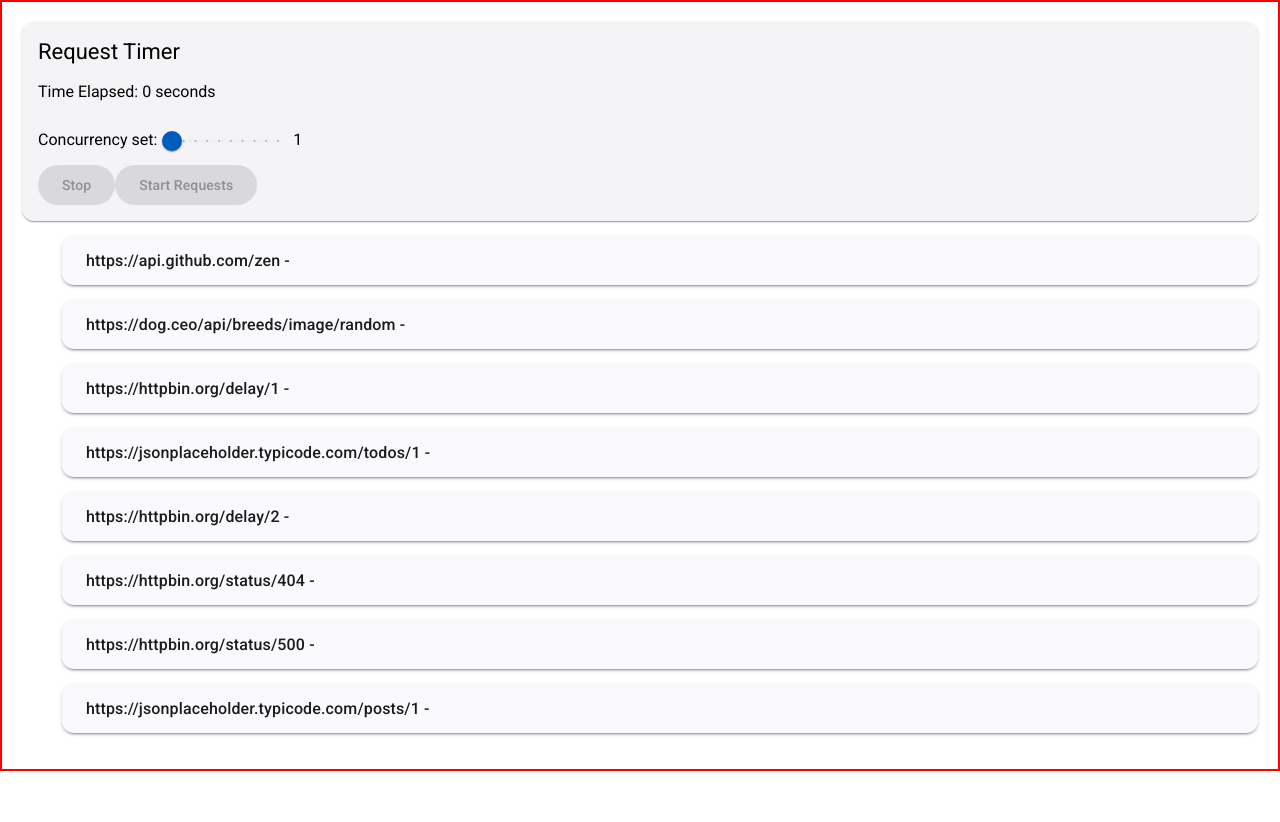
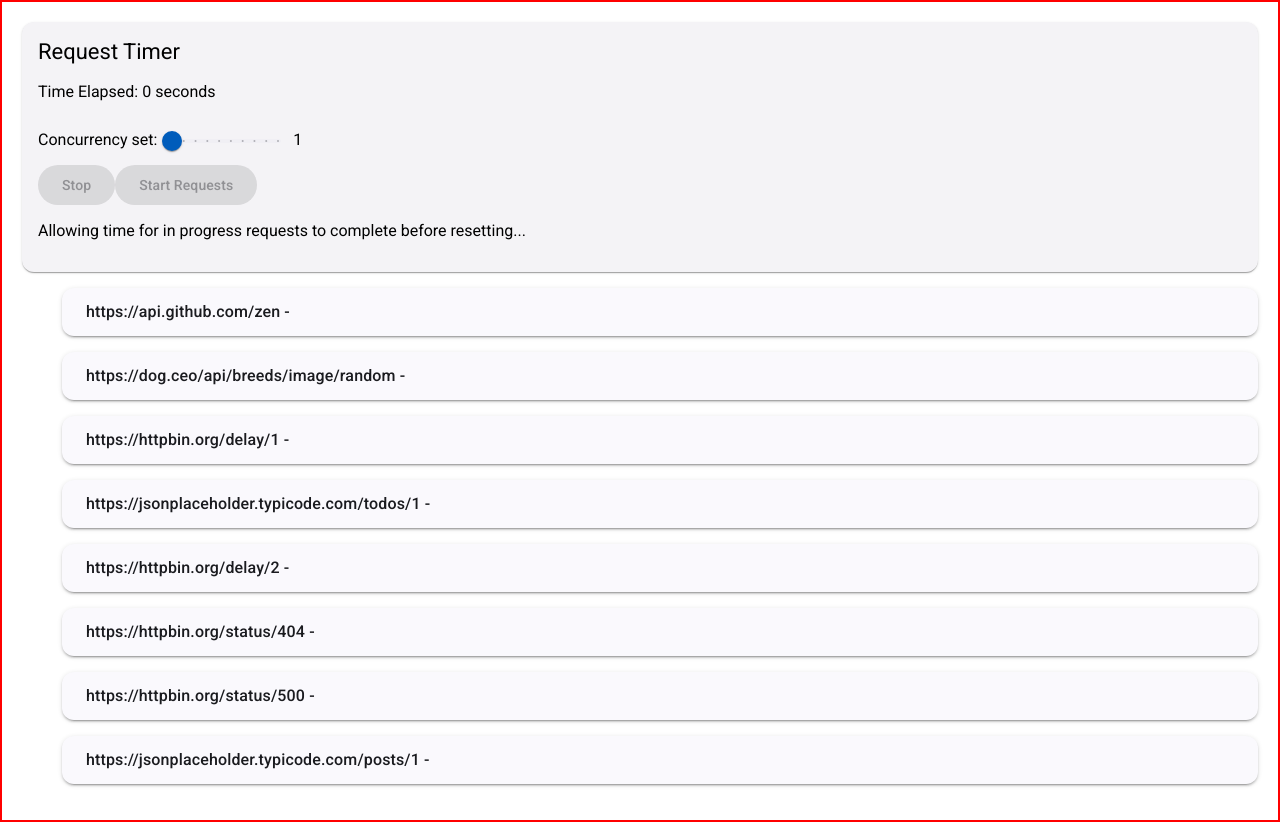
Before and after one commit to CillianOMurchu/2Questions, an Angular app: page / in a window 1280 px wide. Both pictures are taken after a click on the button "Stop". Before the commit the page ends 800 px from the top, so only its background shows below. Built offline with nearby package versions, Linux system fonts and the light colour scheme.

Commit message:
allow time for in progress

```diff
--- a/src/app/app.component.html
+++ b/src/app/app.component.html
@@ -30,6 +30,9 @@
         >
           Start Requests
         </button>
+        <p *ngIf="this.disableEverything">
+          Allowing time for in progress requests to complete before resetting...
+        </p>
       </div>
     </mat-card-content>
   </mat-card>
```
